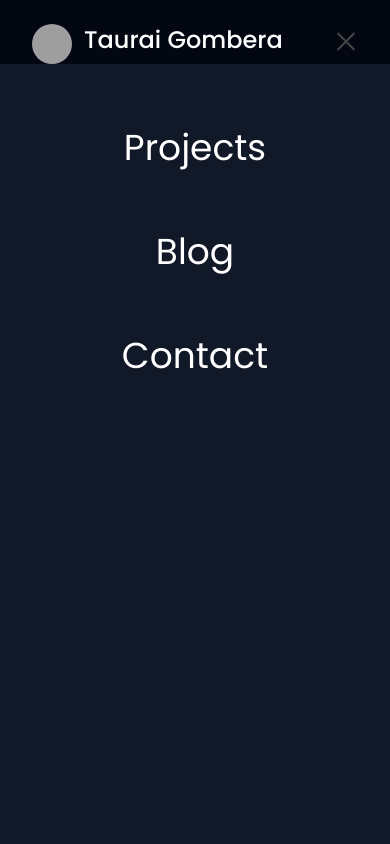
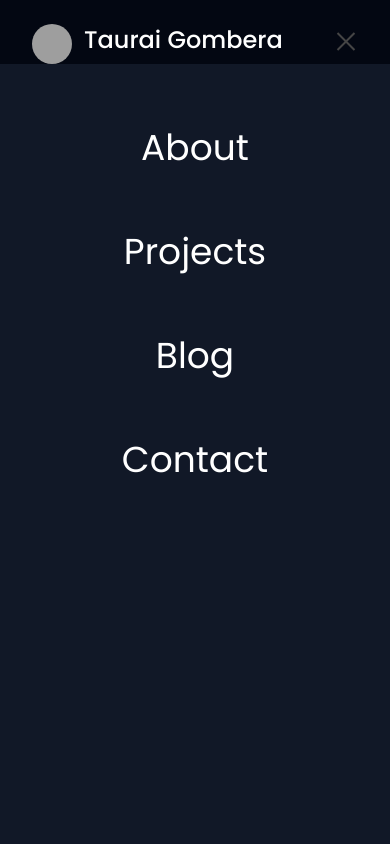
Before and after one commit to tauraigombera/personal-portfolio, a React (Vite) app in the folder portifolio-app/: page / in a window 390 px wide. Both pictures are taken after a click on the button 346 px from the left and 44 px from the top of the page. Shown: the top 844 px of the page. Built offline with nearby package versions, Linux system fonts and the light colour scheme; grey boxes are pictures that could not be loaded.

Commit message:
changed the nav links

```diff
--- a/portifolio-app/src/components/MobileMenu.tsx
+++ b/portifolio-app/src/components/MobileMenu.tsx
@@ -1,43 +1,22 @@
-import { Link, useLocation } from "react-router-dom";
-import { useState, useEffect } from "react";
+import { Link } from "react-router-dom";
+
 const MobileMenu = () => {
-  const navItems = ["Projects", "Blog", "Contact"];
-  const [selectedIndex, setSelectedIndex] = useState(-1);
-  const location = useLocation();
-
-  useEffect(() => {
-    const searchParams = new URLSearchParams(location.search);
-    const storedIndex = searchParams.get("selectedIndex");
-    if (storedIndex !== null) {
-      setSelectedIndex(parseInt(storedIndex));
-    }
-  }, [location.search]);
+  const navItems = ["About","Projects", "Blog", "Contact"];
 
   return (
     <nav>
       <ul className="absolute pt-8 bg-body w-full text-4xl min-h-screen flex flex-col items-center origin-top animate-open-menu text-white md:hidden">
-        {navItems.map((navItem, index) => (
-          <li
-            className={`py-8 ${
-              selectedIndex === index ? "text-selected-text" : ""
-            }`}
-            key={navItem}
-            onClick={() => {
-              setSelectedIndex(index);
-            }}
-          >
+
+          {navItems.map((navItem) => (
+            <li className="py-8 hover:text-gray" id="navItem" key={navItem}>
               <Link
-              to={
-                navItem === "Home"
-                  ? "/"
-                  : `/${navItem.toLowerCase()}?selectedIndex=${index}`
-              }
-              className="hover:text-grayText"
+                to={navItem === "Home" ? "/" : `/${navItem.toLowerCase()}`}
               >
                 {navItem}
               </Link>
             </li>
           ))}
+
       </ul>
     </nav>
   );
```
Lines whose indentation alone changed are shown as unchanged.
